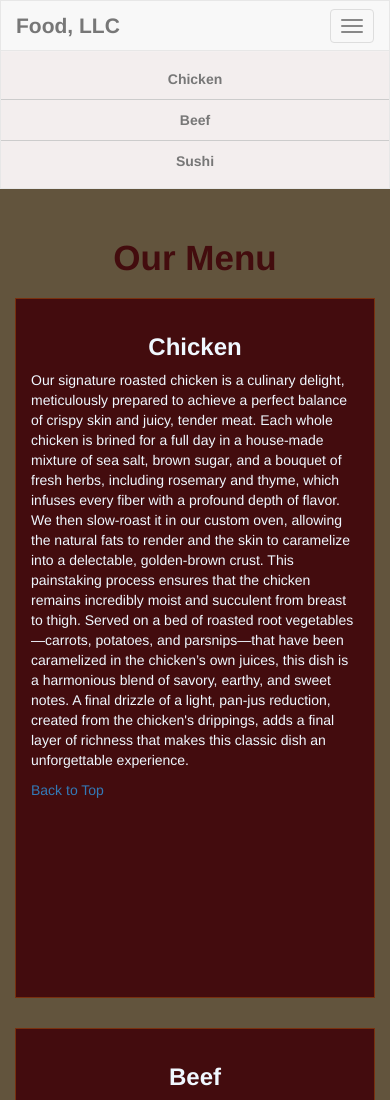
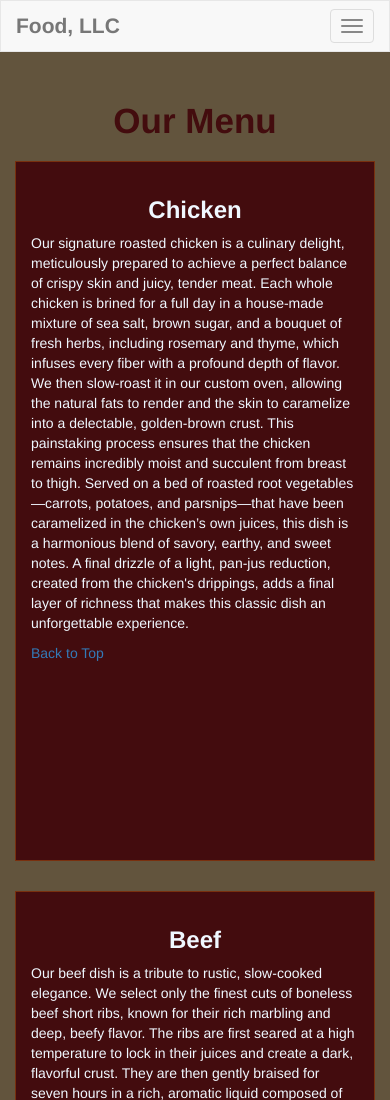
Before and after one commit to pynnr02/module-3-solution, a plain HTML site: page index.html in a window 390 px wide. Shown: the top 1100 px of the page. Drawn offline with nearby package versions, Linux system fonts and the light colour scheme.

Commit message:
Update index.html

```diff
--- a/index.html
+++ b/index.html
@@ -22,12 +22,13 @@
                 <a class="navbar-brand" href="#">Food, LLC</a>
             </div>
 
-            <div id="collapsable-nav" class="collapse navbar-collapse visible-xs">
-                <ul class="nav navbar-nav">
-                    <li><a href="#chicken-section">Chicken</a></li>
-                    <li><a href="#beef-section">Beef</a></li>
-                    <li><a href="#sushi-section">Sushi</a></li>
-                </ul>
+            <div id="collapsable-nav" class="collapse navbar-collapse">
+    <ul class="nav navbar-nav" data-toggle="collapse" data-target="#collapsable-nav">
+        <li><a href="#chicken-section">Chicken</a></li>
+        <li><a href="#beef-section">Beef</a></li>
+        <li><a href="#sushi-section">Sushi</a></li>
+    </ul>
+</div>
             </div>
         </div>
     </nav>
@@ -64,4 +65,5 @@
     <script src="https://code.jquery.com/jquery-3.5.1.min.js"></script>
     <script src="https://maxcdn.bootstrapcdn.com/bootstrap/3.3.7/js/bootstrap.min.js"></script>
 </body>
+
 </html>
```
